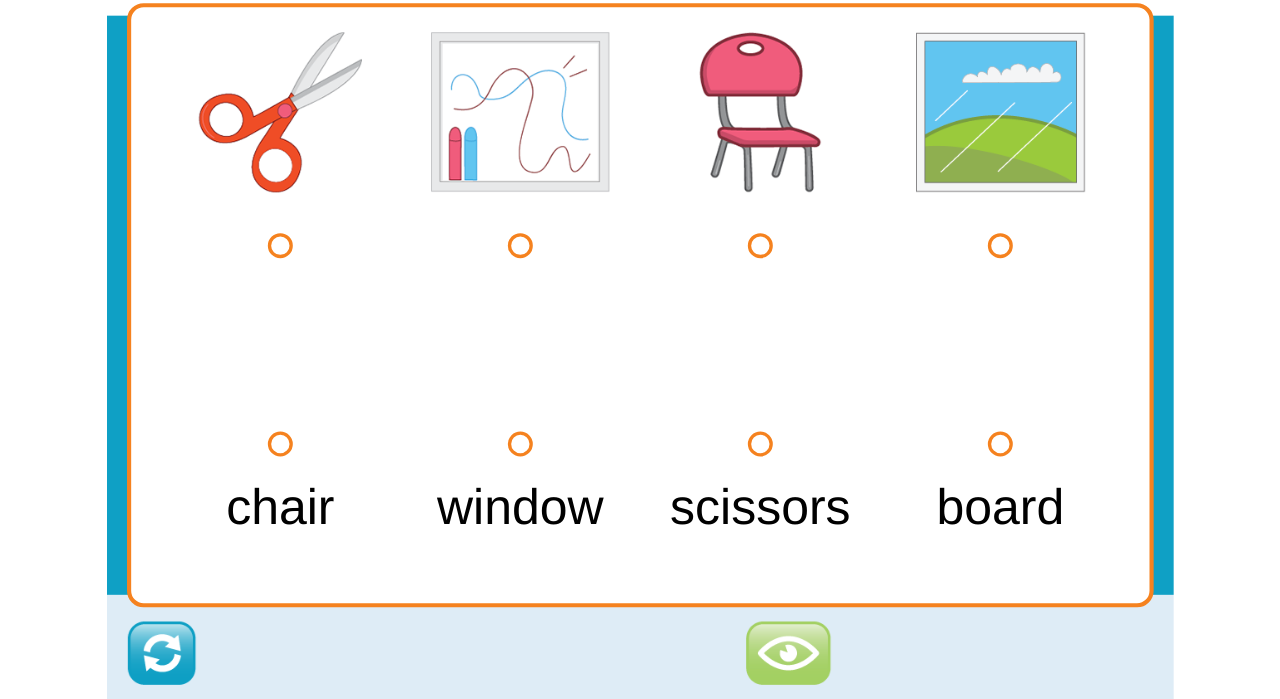
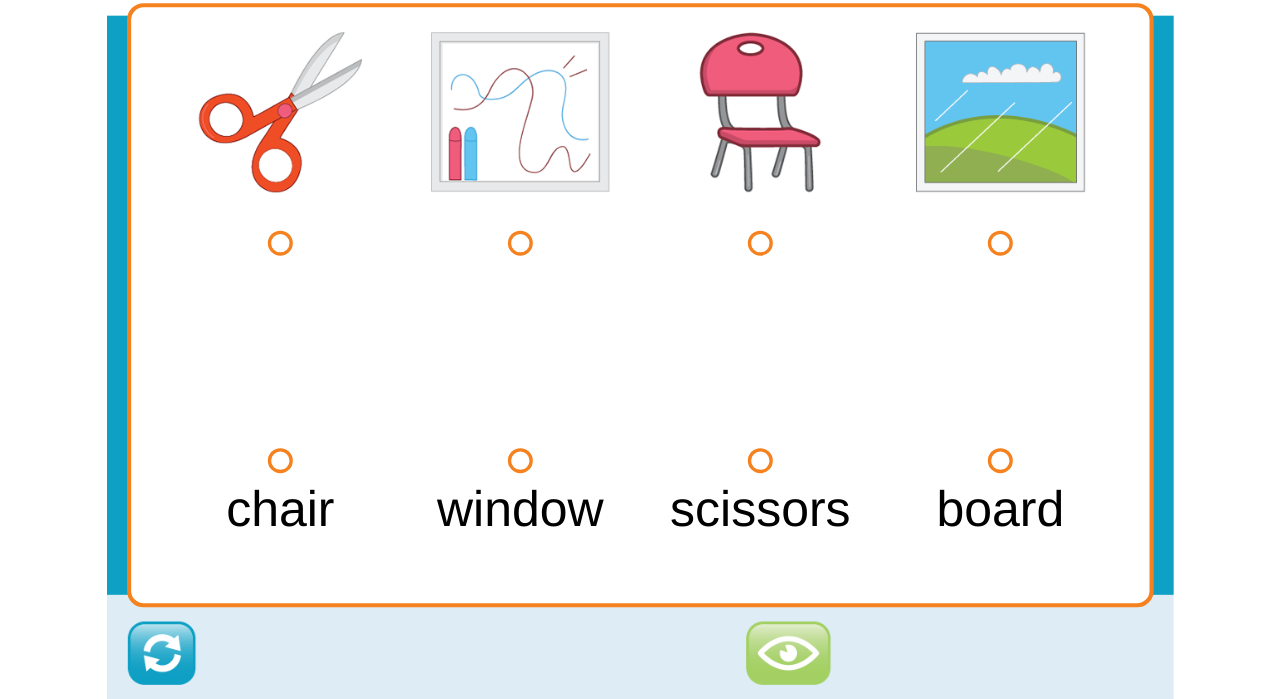
Before and after one commit to Youssif77/Educational-RC, a website: page index.html in a window 1280 px wide. Shown: the part 101-800 px from the top of the page. Drawn offline with Linux system fonts and the light colour scheme; a web font is replaced by a local one.

Commit message:
update style

```diff
--- a/index.html
+++ b/index.html
@@ -82,7 +82,7 @@
                 class="incorrect-sound"
                 src="./public/audio/incorrect.mp3"
               ></audio>
-              <svg width="100%" height="240"></svg>
+              <svg width="100%" height="260"></svg>
             </div>
 
             <div class="game__answers">
--- a/public/css/style.css
+++ b/public/css/style.css
@@ -82,7 +82,7 @@ img {
 }
 
 .header__btns--item:last-child {
-  margin-left: 15%;
+  margin-left: 18%;
 }
 
 .main {
@@ -144,6 +144,10 @@ img {
 /* Game */
 .game__questions {
   margin-top: 20px;
+}
+
+.game__answers {
+  margin-top: -18px;
 }
 
 .game__questions,
@@ -224,11 +228,7 @@ img {
 }
 
 .game__questions .match-circle {
-  bottom: -18px;
-}
-
-.game__answers .match-circle {
-  top: -18px;
+  bottom: -15px;
 }
 
 .match-circle.active {
```
